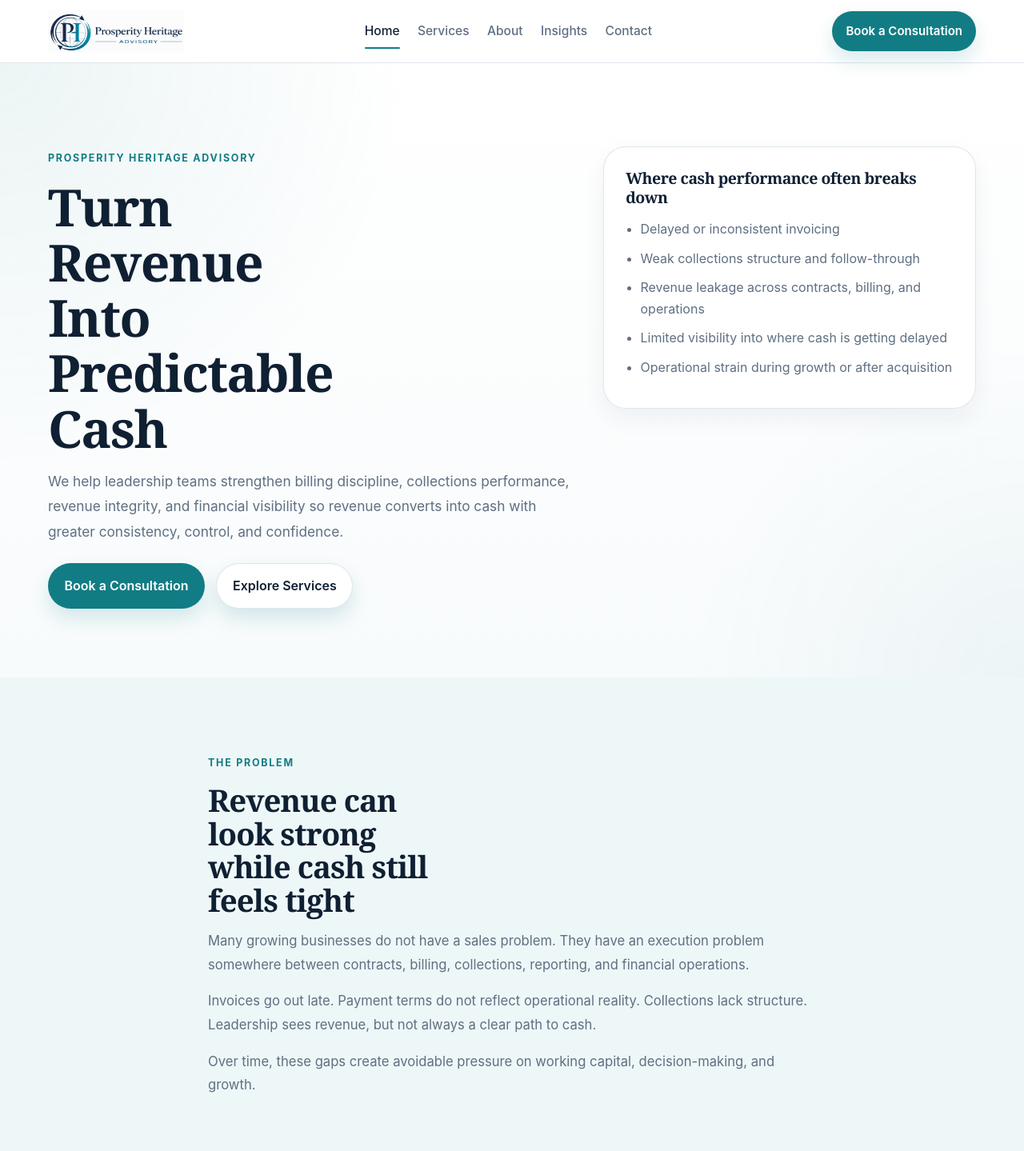
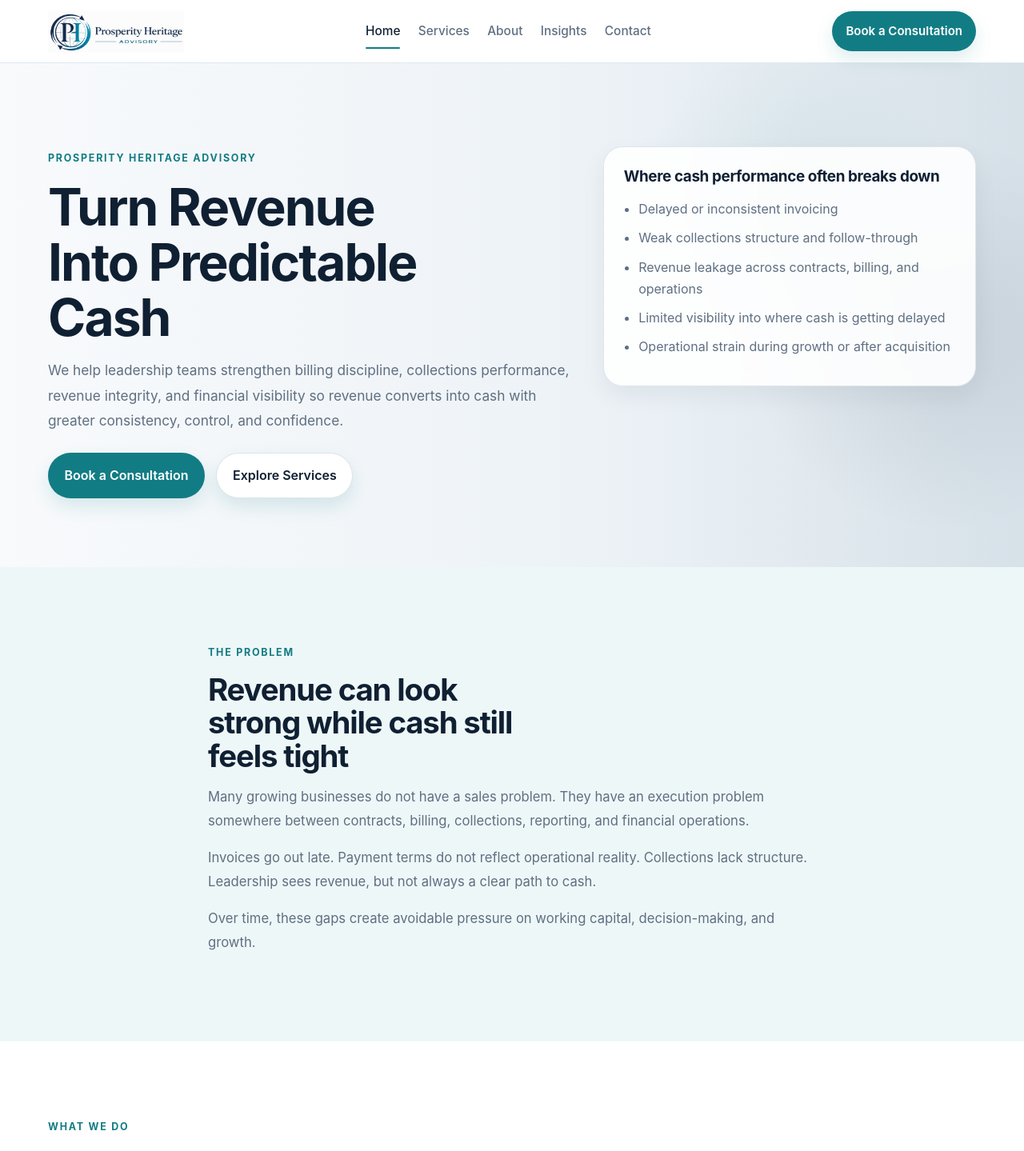
Before and after one commit to pjechete/prosperity-heritage-Advisory-Services, a Next.js app: page / in a window 1280 px wide. Shown: the top 1439 px of the page at 80% size. Built offline with nearby package versions, Linux system fonts and the light colour scheme.

Commit message:
Update globals.css

```diff
--- a/src/app/globals.css
+++ b/src/app/globals.css
@@ -65,20 +65,21 @@ select {
 
   --light: #f7fafc;
   --light-2: #eef7f8;
-  --hero-bg: linear-gradient(
-      180deg,
-      rgba(255, 255, 255, 1) 0%,
-      rgba(247, 250, 252, 1) 100%
-    ),
-    radial-gradient(
-      circle at top left,
-      rgba(18, 124, 132, 0.09),
-      transparent 34%
-    ),
-    radial-gradient(
-      circle at bottom right,
-      rgba(18, 124, 132, 0.06),
-      transparent 28%
+
+  --hero-bg:
+    linear-gradient(
+      90deg,
+      #f8fafc 0%,
+      #eef3f7 52%,
+      #dde7ee 100%
+    );
+
+  --page-hero-bg:
+    linear-gradient(
+      90deg,
+      #f8fafc 0%,
+      #eef3f7 56%,
+      #dbe6ee 100%
     );
 
   --primary: #127c84;
@@ -86,14 +87,14 @@ select {
   --primary-soft: #dff2f3;
   --primary-faint: rgba(18, 124, 132, 0.08);
 
-  --shadow-sm: 0 8px 24px rgba(16, 32, 51, 0.05);
-  --shadow-md: 0 14px 38px rgba(16, 32, 51, 0.08);
-  --shadow-lg: 0 20px 48px rgba(16, 32, 51, 0.09);
+  --shadow-sm: 0 8px 22px rgba(16, 32, 51, 0.04);
+  --shadow-md: 0 14px 34px rgba(16, 32, 51, 0.07);
+  --shadow-lg: 0 20px 44px rgba(16, 32, 51, 0.08);
 
-  --radius-sm: 14px;
-  --radius-md: 20px;
-  --radius-lg: 28px;
-  --radius-xl: 32px;
+  --radius-sm: 12px;
+  --radius-md: 18px;
+  --radius-lg: 24px;
+  --radius-xl: 30px;
 
   --container: 1160px;
   --container-narrow: 760px;
@@ -112,14 +113,22 @@ h4,
 h5,
 h6 {
   margin: 0 0 0.85rem;
-  font-family: Georgia, "Times New Roman", Times, serif;
+  font-family:
+    Inter,
+    -apple-system,
+    BlinkMacSystemFont,
+    "Segoe UI",
+    Roboto,
+    Arial,
+    sans-serif;
   color: var(--navy);
-  letter-spacing: -0.025em;
+  letter-spacing: -0.03em;
   line-height: 1.08;
+  font-weight: 650;
 }
 
 h1 {
-  font-size: clamp(2.7rem, 5vw, 4.75rem);
+  font-size: clamp(2.7rem, 5vw, 4.6rem);
 }
 
 h2 {
@@ -127,13 +136,15 @@ h2 {
 }
 
 h3 {
-  font-size: 1.22rem;
-  line-height: 1.22;
+  font-size: 1.18rem;
+  line-height: 1.3;
+  letter-spacing: -0.02em;
 }
 
 p {
   margin: 0 0 1rem;
   color: var(--muted);
+  max-width: 72ch;
 }
 
 ul,
@@ -190,7 +201,7 @@ li {
 
 .section-title {
   margin-bottom: 1rem;
-  max-width: 14ch;
+  max-width: 15ch;
 }
 
 .section-intro,
@@ -198,13 +209,14 @@ li {
 .section-copy {
   max-width: 760px;
   font-size: 1.04rem;
-  line-height: 1.78;
+  line-height: 1.8;
   color: var(--muted);
 }
 
 .section-copy + .section-copy,
-.section-intro + .section-copy {
-  margin-top: 0.4rem;
+.section-intro + .section-copy,
+.hero-subtext + .hero-subtext {
+  margin-top: 0.35rem;
 }
 
 .section-head {
@@ -232,7 +244,7 @@ li {
   top: 0;
   z-index: 1000;
   background: rgba(255, 255, 255, 0.94);
-  border-bottom: 1px solid rgba(219, 228, 236, 0.9);
+  border-bottom: 1px solid rgba(219, 228, 236, 0.88);
   backdrop-filter: blur(12px);
 }
 
@@ -259,8 +271,7 @@ li {
 }
 
 .brand-main {
-  font-family: Georgia, "Times New Roman", Times, serif;
-  font-size: 1.15rem;
+  font-size: 1.05rem;
   font-weight: 700;
   color: var(--navy);
   letter-spacing: -0.02em;
@@ -287,7 +298,7 @@ li {
   position: relative;
   text-decoration: none;
   color: var(--muted);
-  font-size: 0.97rem;
+  font-size: 0.96rem;
   font-weight: 500;
   transition: color 0.2s ease;
 }
@@ -362,7 +373,7 @@ li {
 .btn-primary {
   background: var(--primary);
   color: #ffffff;
-  box-shadow: 0 12px 24px rgba(18, 124, 132, 0.16);
+  box-shadow: 0 10px 22px rgba(18, 124, 132, 0.14);
 }
 
 .btn:hover,
@@ -394,11 +405,29 @@ li {
 
 .hero,
 .page-hero {
+  position: relative;
+  overflow: hidden;
   padding: 104px 0 86px;
 }
 
 .hero {
   background: var(--hero-bg);
+}
+
+.page-hero {
+  background: var(--page-hero-bg);
+}
+
+.hero::after,
+.page-hero::after {
+  content: "";
+  position: absolute;
+  inset: 0;
+  background:
+    radial-gradient(circle at 78% 28%, rgba(18, 124, 132, 0.08), transparent 18%),
+    radial-gradient(circle at 92% 54%, rgba(16, 32, 51, 0.09), transparent 20%),
+    linear-gradient(to right, transparent 65%, rgba(16, 32, 51, 0.03) 100%);
+  pointer-events: none;
 }
 
 .hero-grid,
@@ -408,6 +437,8 @@ li {
   grid-template-columns: 1.2fr 0.85fr;
   gap: 2.25rem;
   align-items: start;
+  position: relative;
+  z-index: 1;
 }
 
 .hero-title {
@@ -423,10 +454,17 @@ li {
   color: var(--muted);
 }
 
+.hero-copy {
+  max-width: 760px;
+  font-size: 1.125rem;
+  line-height: 1.8;
+}
+
 .hero-proof {
   max-width: 640px;
   margin-top: 1rem;
   font-size: 1rem;
+  line-height: 1.75;
   color: var(--muted);
 }
 
@@ -434,11 +472,11 @@ li {
 .services-hero-panel,
 .services-callout,
 .services-assessment-card {
-  border: 1px solid rgba(219, 228, 236, 0.7);
-  background: rgba(255, 255, 255, 0.88);
+  border: 1px solid rgba(219, 228, 236, 0.9);
+  background: rgba(255, 255, 255, 0.9);
   border-radius: var(--radius-lg);
-  padding: 1.7rem;
-  box-shadow: var(--shadow-lg);
+  padding: 1.55rem;
+  box-shadow: 0 12px 30px rgba(16, 32, 51, 0.06);
   backdrop-filter: blur(10px);
 }
 
@@ -466,6 +504,15 @@ li {
   gap: 1.25rem;
 }
 
+.card-grid {
+  grid-template-columns: repeat(3, minmax(0, 1fr));
+  margin-top: 2rem;
+}
+
+.card-grid-two {
+  grid-template-columns: repeat(2, minmax(0, 1fr));
+}
+
 .three-up {
   grid-template-columns: repeat(3, minmax(0, 1fr));
 }
@@ -483,6 +530,10 @@ li {
   grid-template-columns: 1fr;
 }
 
+.content-stack-tight {
+  gap: 1rem;
+}
+
 .info-card,
 .card,
 .card-highlight,
@@ -494,7 +545,7 @@ li {
   background: #ffffff;
   border: 1px solid var(--border);
   border-radius: var(--radius-md);
-  padding: 1.55rem;
+  padding: 1.45rem;
   box-shadow: var(--shadow-sm);
 }
 
@@ -518,7 +569,7 @@ li {
 .card-gray:hover {
   transform: translateY(-2px);
   box-shadow: var(--shadow-md);
-  border-color: rgba(18, 124, 132, 0.2);
+  border-color: rgba(18, 124, 132, 0.18);
 }
 
 .card-highlight {
@@ -565,16 +616,16 @@ li {
   display: inline-flex;
   align-items: center;
   justify-content: center;
-  min-width: 52px;
-  height: 52px;
+  min-width: 44px;
+  height: 44px;
   margin-bottom: 0.85rem;
-  padding: 0 0.9rem;
+  padding: 0 0.8rem;
   border-radius: 999px;
-  background: var(--primary-faint);
-  font-size: 0.85rem;
+  background: rgba(18, 124, 132, 0.1);
+  font-size: 0.82rem;
   font-weight: 700;
   color: var(--primary);
-  letter-spacing: 0.08em;
+  letter-spacing: 0.06em;
 }
 
 /* =========================
@@ -709,7 +760,15 @@ li {
 .footer h3,
 .footer h4 {
   color: #ffffff;
-  font-family: Georgia, "Times New Roman", Times, serif;
+  font-family:
+    Inter,
+    -apple-system,
+    BlinkMacSystemFont,
+    "Segoe UI",
+    Roboto,
+    Arial,
+    sans-serif;
+  font-weight: 650;
   margin-bottom: 0.9rem;
 }
 
@@ -792,7 +851,9 @@ li {
   }
 
   .section-head,
-  .cta-band-inner {
+  .cta-band-inner,
+  .card-grid,
+  .card-grid-two {
     grid-template-columns: 1fr;
   }
 }
@@ -833,7 +894,9 @@ li {
   .grid-4,
   .strategic-links,
   .form-grid,
-  .footer-inner {
+  .footer-inner,
+  .card-grid,
+  .card-grid-two {
     grid-template-columns: 1fr;
   }
 
@@ -891,126 +954,3 @@ li {
     padding: 1.25rem;
   }
 }
-
-/* =========================
-   PHS REFINEMENTS
-========================= */
-
-p {
-  max-width: 72ch;
-}
-
-.section-copy + .section-copy,
-.section-intro + .section-copy,
-.hero-subtext + .hero-subtext {
-  margin-top: 0.35rem;
-}
-
-.section-clean {
-  background: #ffffff;
-}
-
-.section-head {
-  display: grid;
-  grid-template-columns: 1fr 1fr;
-  gap: 1.5rem 2.5rem;
-  align-items: end;
-  margin-bottom: 2rem;
-}
-
-.section-head-copy {
-  max-width: 540px;
-}
-
-.hero {
-  background:
-    radial-gradient(circle at top left, rgba(18, 124, 132, 0.08), transparent 34%),
-    radial-gradient(circle at bottom right, rgba(18, 124, 132, 0.05), transparent 28%),
-    linear-gradient(180deg, #ffffff 0%, #f8fbfc 100%);
-}
-
-.hero-title {
-  max-width: 11ch;
-}
-
-.hero-proof {
-  max-width: 640px;
-  margin-top: 1rem;
-  font-size: 1rem;
-  line-height: 1.75;
-  color: var(--muted);
-}
-
-.hero-card,
-.services-hero-panel,
-.services-callout,
-.services-assessment-card {
-  border: 1px solid rgba(219, 228, 236, 0.9);
-  box-shadow: 0 12px 30px rgba(16, 32, 51, 0.06);
-}
-
-.info-card,
-.card,
-.card-highlight,
-.card-gray,
-.step-card,
-.service-item,
-.cta-box,
-.form-wrap {
-  transition:
-    transform 0.18s ease,
-    box-shadow 0.18s ease,
-    border-color 0.18s ease;
-}
-
-.info-card:hover,
-.card:hover,
-.card-highlight:hover,
-.card-gray:hover,
-.step-card:hover,
-.service-item:hover {
-  transform: translateY(-2px);
-  box-shadow: var(--shadow-md);
-  border-color: rgba(18, 124, 132, 0.18);
-}
-
-.step-number {
-  display: inline-flex;
-  align-items: center;
-  justify-content: center;
-  min-width: 44px;
-  height: 44px;
-  padding: 0 0.8rem;
-  border-radius: 999px;
-  background: rgba(18, 124, 132, 0.1);
-  letter-spacing: 0.06em;
-}
-
-.cta-band-inner {
-  display: grid;
-  grid-template-columns: 1fr auto;
-  gap: 2rem;
-  align-items: center;
-  text-align: left;
-}
-
-.cta-actions {
-  display: flex;
-  gap: 0.9rem;
-  flex-wrap: wrap;
-  align-items: center;
-}
-
-@media (max-width: 1080px) {
-  .section-head,
-  .cta-band-inner {
-    grid-template-columns: 1fr;
-  }
-}
-
-@media (max-width: 640px) {
-  .cta-actions {
-    flex-direction: column;
-    align-items: stretch;
-  }
-}
```
